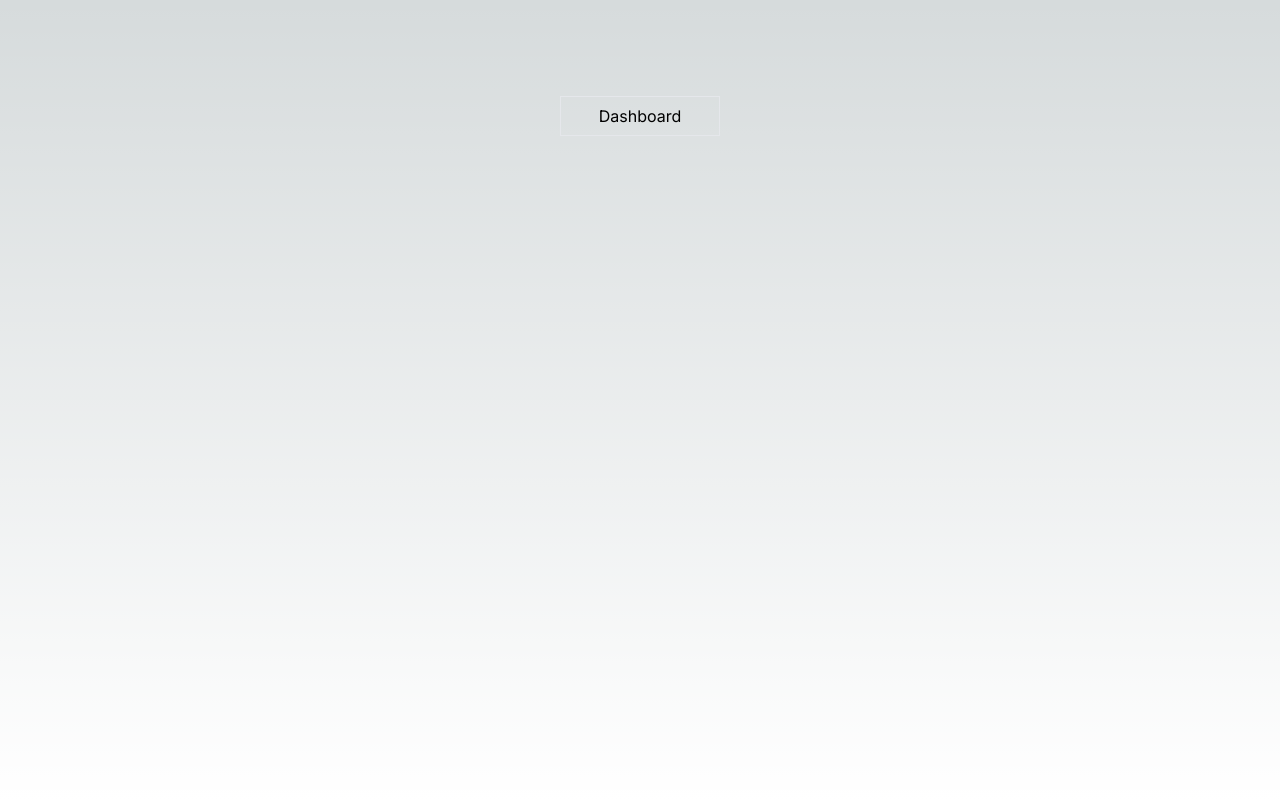
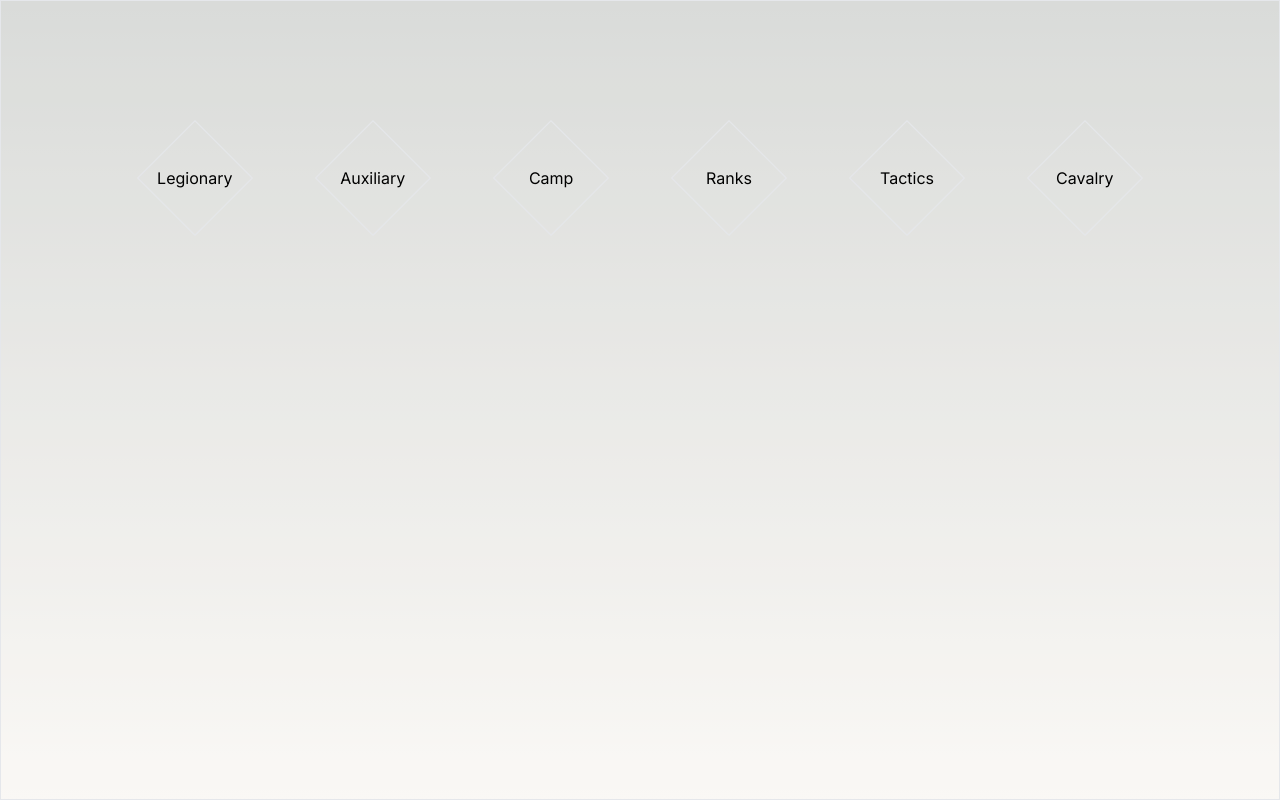
Before and after one commit to MichaelTae/interactive-history, a Next.js app: page / in a window 1280 px wide. Built offline with nearby package versions, Linux system fonts and the light colour scheme.

Commit message:
added main nav

```diff
--- /dev/null
+++ b/app/components/navigation/navigation.tsx
@@ -0,0 +1,17 @@
+import NavigationItem from "./navigationItem";
+
+
+const navigationItems = [{title:"Legionary",link:"/legionary"},{title:"Auxiliary",link:"/auxiliary"},{title:"Camp",link:"/camp"}, {title:"Ranks",link:"/ranks"},{title:"Tactics",link:"/tactics"},{title:"Cavalry",link:"/cavalry"}]
+
+const Navigation = () => {
+
+    return (
+        <div className="flex flex-col lg:flex-row gap-24  justify-center items-center relative top-10">
+            {navigationItems.map((item,index) => <NavigationItem key={index} title={item.title} link={item.link}/>)}
+
+
+        </div>
+    );
+};
+
+export default Navigation;
--- /dev/null
+++ b/app/components/navigation/navigationItem.tsx
@@ -0,0 +1,16 @@
+
+
+
+
+
+const NavigationItem = ({title,link}:{title:string,link:string}) => {
+    return (
+
+        <a className="border w-14 h-7 rotate-45 p-10  items-center flex justify-center" href={link}>
+           <div className='-rotate-45  relative'>{title}</div>
+        </a>
+
+    );
+};
+
+export default NavigationItem;
--- a/app/page.tsx
+++ b/app/page.tsx
@@ -1,13 +1,15 @@
 'use client';
-import Link from 'next/link'
+
 import { useRouter } from 'next/navigation'
+import Navigation from './components/navigation/navigation';
 export default function Home() {
   const router = useRouter()
   return (
-    <main className="flex min-h-screen flex-col items-center justify-between p-24 ">
-       <button type="button" className='border w-40 h-10' onClick={() => router.push('/cavalry')}>
-      Dashboard
-    </button>
+    <main className="flex min-h-screen flex-col relative border justify-between p-24 bg-[#e6dbce]/20 ">
+
+    <Navigation/>
+
+
 
     </main>
   )
```
